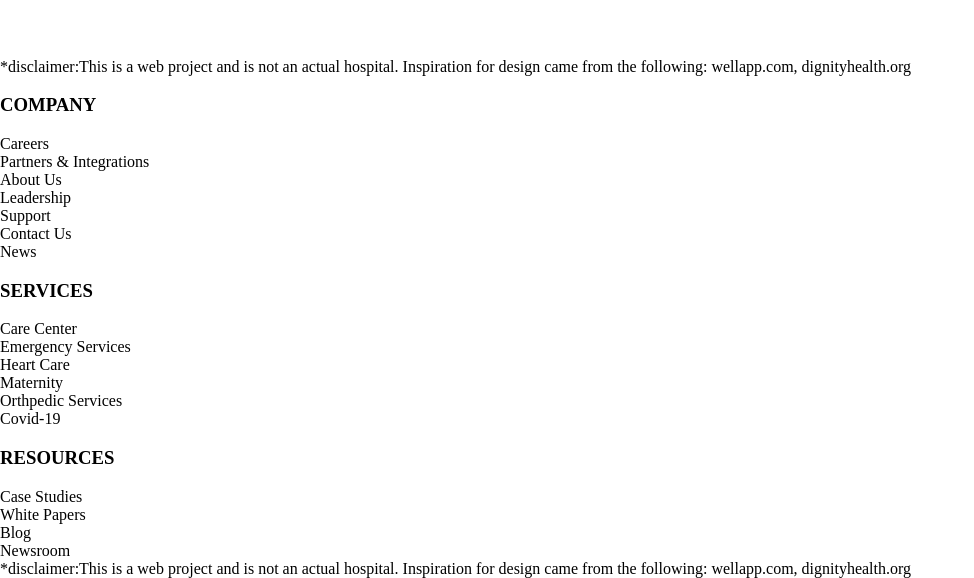
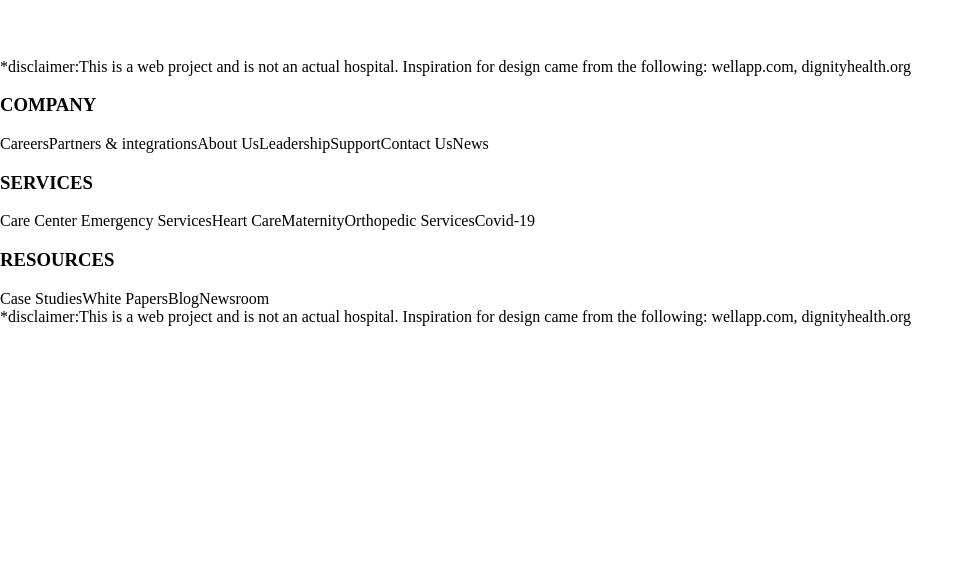
Before and after one commit to mrnguyener21/Hospital_Landing_Page_React, a React (Create React App) app: page / in a window 1280 px wide. Shown: the part 2810-3388 px from the top of the page, without its empty margins (0-974 px from the left). After the commit the page ends 3136 px from the top, so only its background shows below. Built offline with nearby package versions, Linux system fonts and the light colour scheme.

Commit message:
updated footerlinks with mapping through data object to remove repetitive JSX code

```diff
--- a/src/component/Footer/Footer.js
+++ b/src/component/Footer/Footer.js
@@ -9,7 +9,7 @@ const Footer = ({footerLinks, images:{envelope, facebook, linkedin, twitter}}) =
                     <img src = {envelope} alt={"envelope SVG"} className='emailImage'/>
                     GET EMAIL UPDATES  -  Stay up to date with us
                 </button>
-                <button type='button' className='emailButtonMobile'>
+                <button type='button' className={styles.emailButtonMobile}>
                     <img src = {envelope} alt="envelope SVG" className={styles.emailImage}/>
                     GET EMAIL UPDATES
                 </button>
@@ -26,8 +26,17 @@ const Footer = ({footerLinks, images:{envelope, facebook, linkedin, twitter}}) =
                 *disclaimer:This is a web project and is not an actual hospital. Inspiration for design came from the following: wellapp.com, dignityhealth.org
             </div>
         </div>
-        <div className='rightResourceContainer'> {/*update this section with the footerlinks props*/}
-            <div className='companyContainer'>
+        <div className={styles.srightResourceContainer}>
+            {footerLinks.map(({links, title}) =>
+                <div className={styles.footerLinksContainer}>
+                    <h3>{title}</h3>
+                    {console.log(title)}
+                    <div>{links}</div>
+                </div>
+            )}
+
+
+            {/* <div className='companyContainer'>
                 <h3 className='companyTitle'>COMPANY</h3>
                 <div className='companyLink'>Careers</div>
                 <div className='companyLink'>Partners & Integrations</div>
@@ -52,9 +61,9 @@ const Footer = ({footerLinks, images:{envelope, facebook, linkedin, twitter}}) =
                 <div className='resourcesLink'>White Papers</div>
                 <div className='resourcesLink'>Blog</div>
                 <div className='resourcesLink'>Newsroom</div>
-            </div>
+            </div> */}
         </div>
-        <div className='bottomDisclaimer'>
+        <div className={styles.bottomDisclaimer}>
         *disclaimer:This is a web project and is not an actual hospital. Inspiration for design came from the following: wellapp.com, dignityhealth.org
         </div>
     </div>
```
